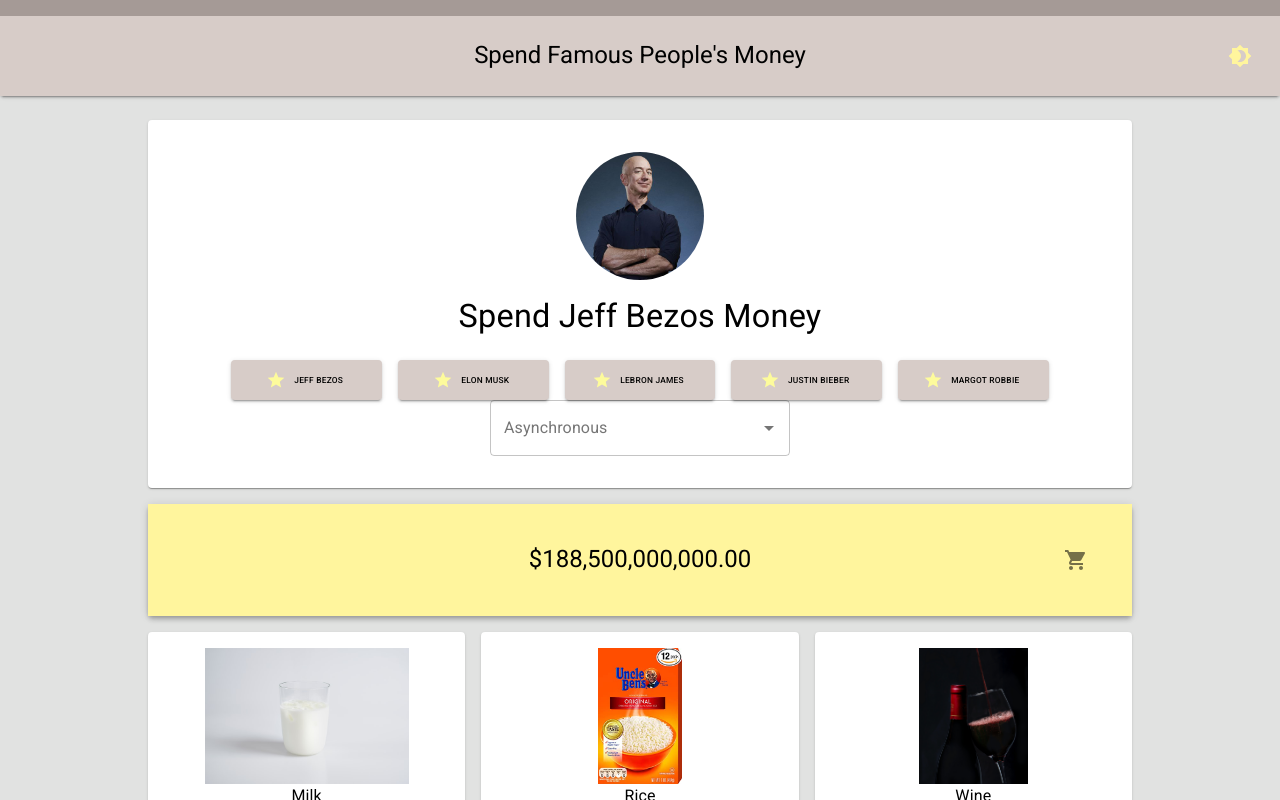
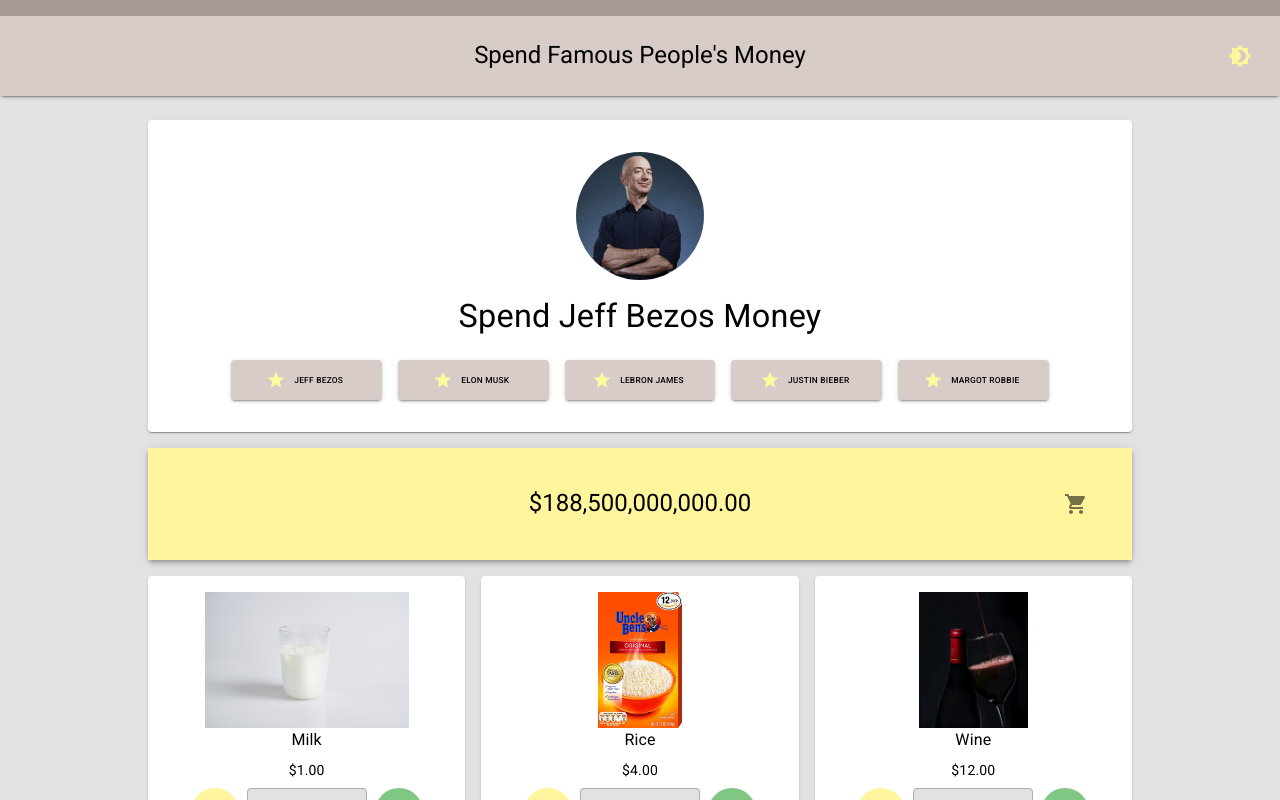
Before and after one commit to alojzmilicevic/famousCash, a React (Create React App) app: page / in a window 1280 px wide. Shown: the top 800 px of the page. Built offline with nearby package versions, Linux system fonts and the light colour scheme.

Commit message:
Remove search and fix shopinglistdialog

```diff
--- a/src/components/ShoppingListDialog.js
+++ b/src/components/ShoppingListDialog.js
@@ -13,7 +13,6 @@
 
 const useStyles = makeStyles(theme => ({
   root: {
-    minWidth: 500,
     backgroundColor: theme.palette.extra.light,
     color: theme.palette.primary.fontColor,
   },
@@ -63,6 +62,7 @@
       onBackdropClick={closeDialog}
       classes={{ paper: classes.root }}
       keepMounted
+      maxWidth={'md'}
     >
       <DialogContent>
         <div className={classes.main}>
--- a/src/features/celebrities/ui/CelebrityPicker.js
+++ b/src/features/celebrities/ui/CelebrityPicker.js
@@ -3,7 +3,6 @@
 import { Button, Grid, makeStyles, Paper, Typography } from "@material-ui/core";
 import StarIcon from '@material-ui/icons/Star';
 import { celebrityData } from "../data/data";
-import Search from "./Search";
 
 const useStyles = makeStyles(theme => ({
   root: {
@@ -62,7 +61,6 @@
             </Grid>
           ))}
         </Grid>
-        <Search />
       </Paper>
     </Grid>
   )
--- a/src/features/celebrities/ui/Search.js
+++ /dev/null
@@ -1,64 +0,0 @@
-import React from 'react';
-import TextField from '@material-ui/core/TextField';
-import Autocomplete from '@material-ui/lab/Autocomplete';
-import CircularProgress from '@material-ui/core/CircularProgress';
-import { getCelebrity } from "../../../api/celebrities";
-
-export default function Search() {
-  const [open, setOpen] = React.useState(false);
-  const [options, setOptions] = React.useState([]);
-  const loading = open && options.length === 0;
-
-  const handleChange = async (name) => {
-    const response = await getCelebrity(name);
-
-    setOptions(response);
-  };
-
-  React.useEffect(() => {
-    if (!open) {
-      setOptions([]);
-    }
-  }, [open]);
-
-  console.log(options);
-  return (
-    <Autocomplete
-      id="asynchronous-demo"
-      style={{ width: 300 }}
-      open={open}
-      onOpen={() => {
-        setOpen(true);
-      }}
-      onClose={() => {
-        setOpen(false);
-      }}
-      getOptionSelected={(option, value) => option.name === value.name}
-      getOptionLabel={(option) => option.name}
-      options={options}
-      loading={loading}
-      renderInput={(params) => (
-        <TextField
-          {...params}
-          label="Asynchronous"
-          variant="outlined"
-          onChange={e => {
-            const val = e.target.value;
-            if (val) {
-              handleChange(val);
-            }
-          }}
-          InputProps={{
-            ...params.InputProps,
-            endAdornment: (
-              <React.Fragment>
-                {loading ? <CircularProgress color="inherit" size={20} /> : null}
-                {params.InputProps.endAdornment}
-              </React.Fragment>
-            ),
-          }}
-        />
-      )}
-    />
-  );
-}
```
